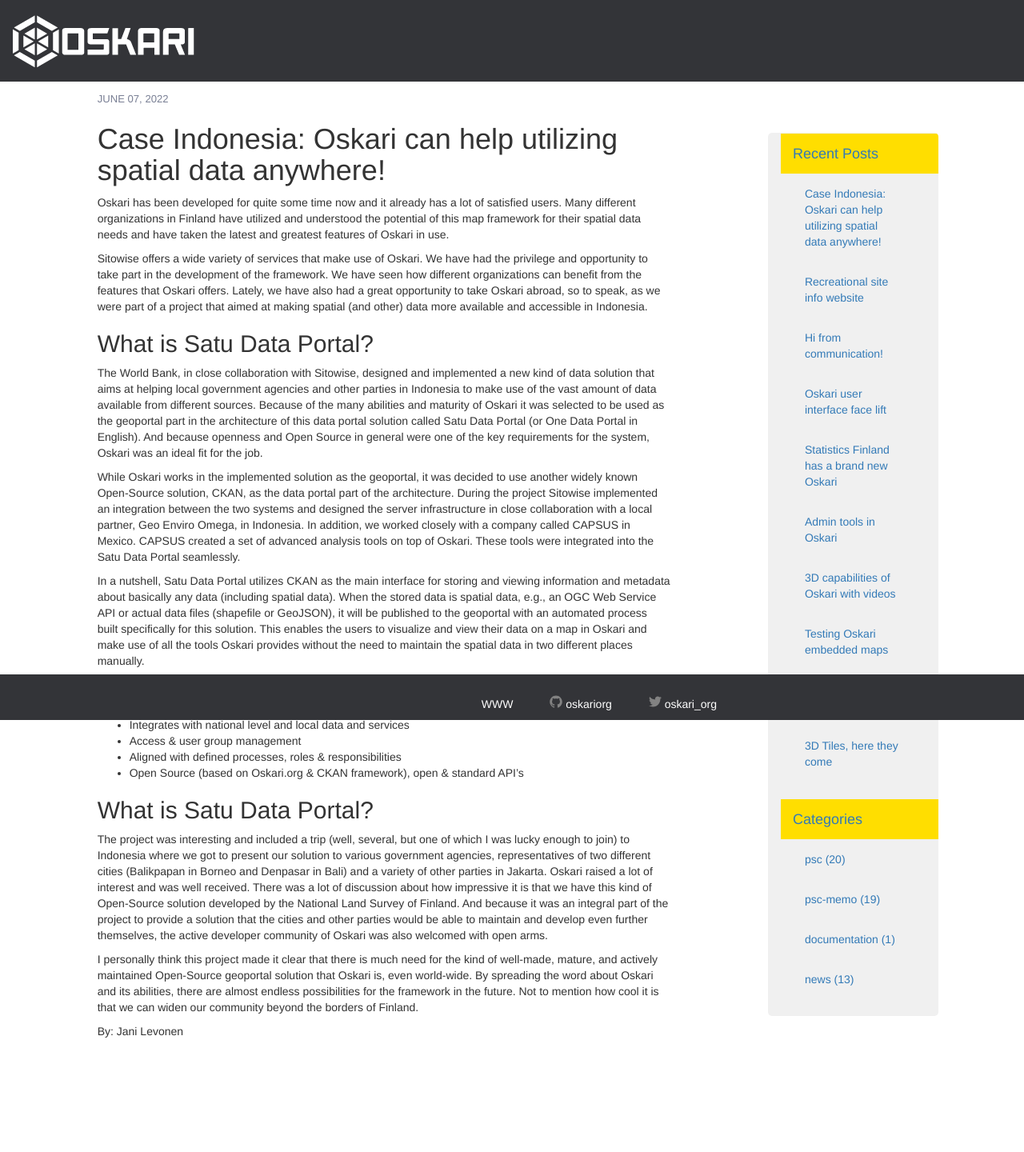
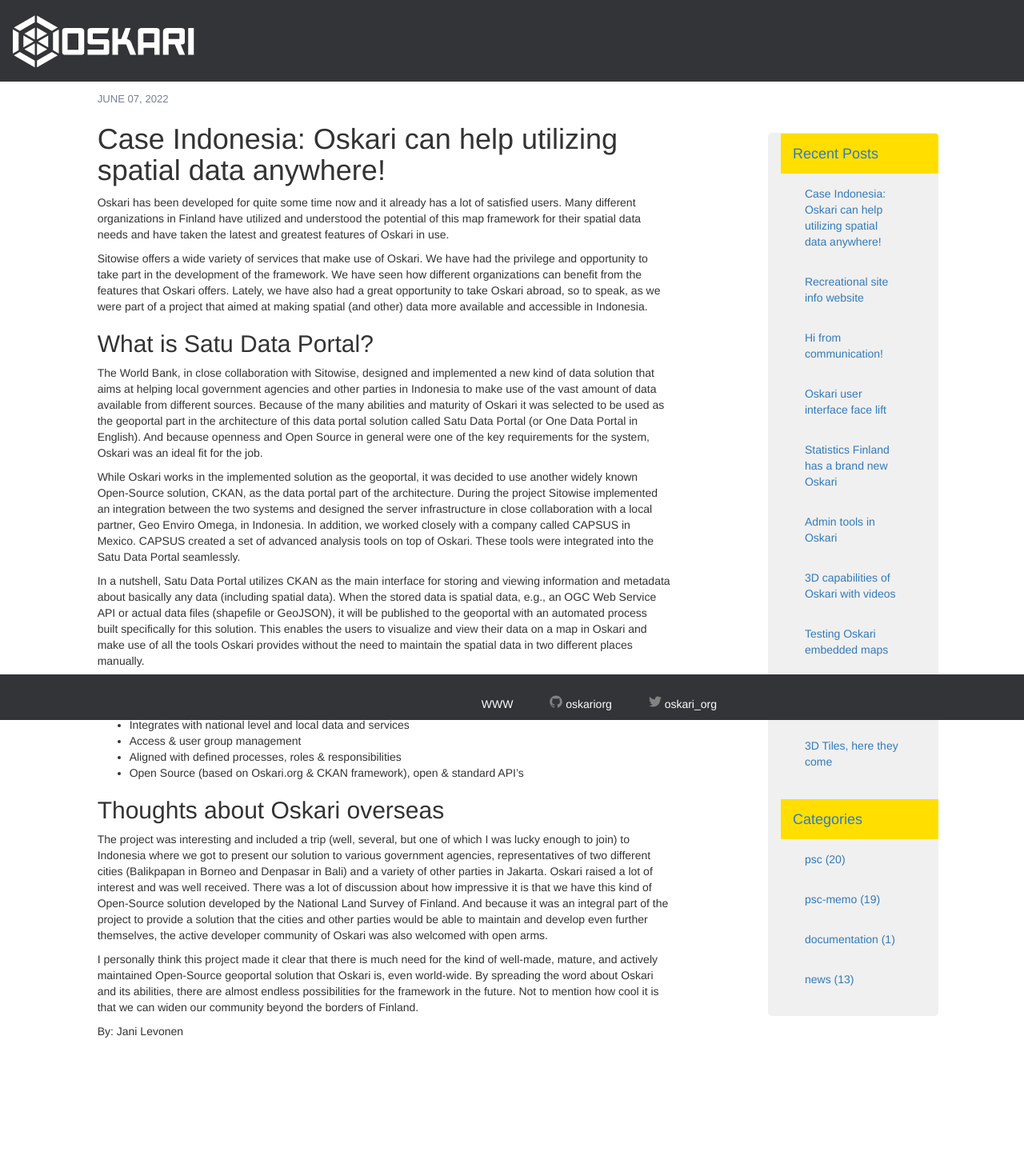
Before and after one commit to oskariorg/oskariorg.github.io, a Jekyll site: the page built from _posts/2022-06-07-Indonesia.md, in a window 1280 px wide. Shown: the whole page at 80% size. Built offline with Jekyll 4.4.1, drawn with Linux system fonts in a browser that asks for light colours; nearby versions of some CDN libraries.

Commit message:
Update 2022-06-07-Indonesia.md
The last subtitle has been changed.

```diff
--- a/_posts/2022-06-07-Indonesia.md
+++ b/_posts/2022-06-07-Indonesia.md
@@ -27,7 +27,7 @@ The key features of the Satu Data Portal solution were:
 * Aligned with defined processes, roles & responsibilities
 * Open Source (based on Oskari.org & CKAN framework), open & standard API’s
 
-## What is Satu Data Portal?
+## Thoughts about Oskari overseas
 
 The project was interesting and included a trip (well, several, but one of which I was lucky enough to join) to Indonesia where we got to present our solution to various government agencies, representatives of two different cities (Balikpapan in Borneo and Denpasar in Bali) and a variety of other parties in Jakarta. Oskari raised a lot of interest and was well received. There was a lot of discussion about how impressive it is that we have this kind of Open-Source solution developed by the National Land Survey of Finland. And because it was an integral part of the project to provide a solution that the cities and other parties would be able to maintain and develop even further themselves, the active developer community of Oskari was also welcomed with open arms.
 
```
